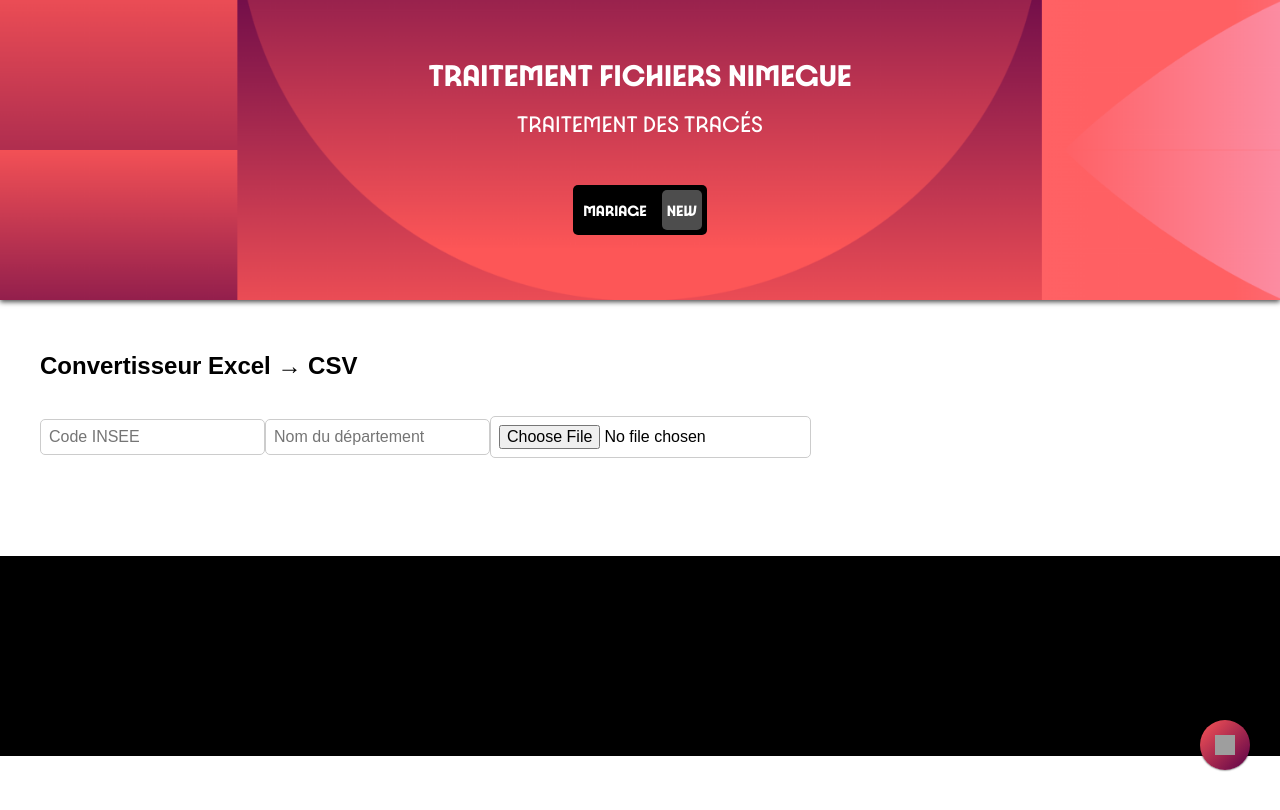
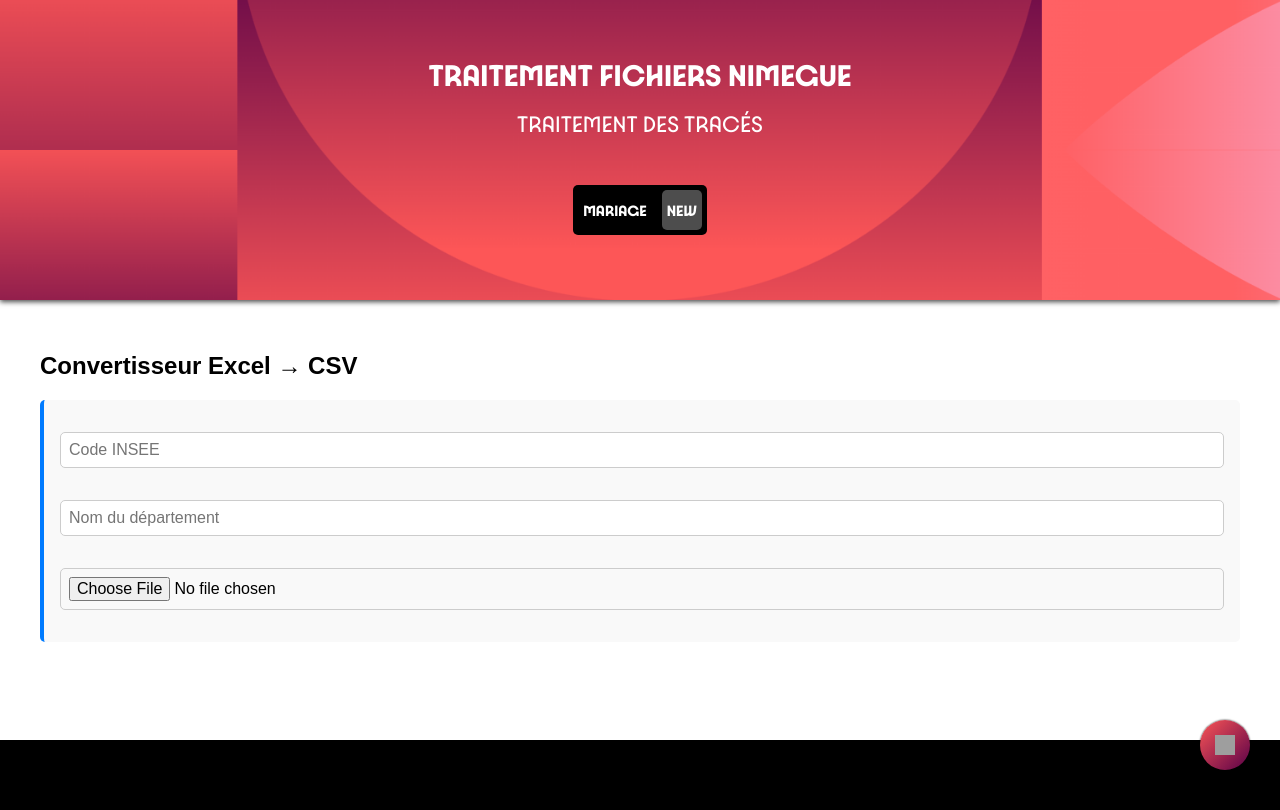
Before and after one commit to Rpzcancoillote/cdj-file-merger, a React (Create React App) app: page / in a window 1280 px wide. Both pictures are taken after a click on the item "NEW". Shown: the top 810 px of the page. Built offline with nearby package versions, Linux system fonts and the light colour scheme; grey boxes are pictures that could not be loaded.

Commit message:
[Format] - Style and changes

```diff
--- a/package.json
+++ b/package.json
@@ -30,7 +30,8 @@
         "read-excel-file": "^5.7.1",
         "styled-components": "^6.1.8",
         "typescript": "^4.9.5",
-        "web-vitals": "^2.1.4"
+        "web-vitals": "^2.1.4",
+        "xlsx": "^0.18.5"
     },
     "scripts": {
         "start": "react-scripts start",
--- a/src/components/Wedding.tsx
+++ b/src/components/Wedding.tsx
@@ -13,7 +13,17 @@ const Container = styled.div`
     max-width: 1200px;
     margin: auto;
 `
+const InputContainer = styled.div`
+    background: #f9f9f9;
+    border-left: 4px solid #007bff;
+    padding: 1rem;
+    margin: 1rem 0;
+    border-radius: 5px;
+    animation: ${fadeIn} 0.4s ease-in;
 
+    display: flex;
+    flex-direction: column;
+`
 const Input = styled.input`
     margin: 1rem 0;
     padding: 0.5rem;
@@ -139,6 +149,7 @@ const ExcelToCsvConverter = () => {
     return (
         <Container>
             <h2>Convertisseur Excel → CSV</h2>
+            <InputContainer>
                 <Input
                     type="text"
                     placeholder="Code INSEE"
@@ -152,6 +163,7 @@ const ExcelToCsvConverter = () => {
                     onChange={(e) => setDepartement(e.target.value)}
                 />
                 <Input type="file" accept=".xlsx, .xls" onChange={handleFileUpload} />
+            </InputContainer>
 
             {csvData.length > 0 && (
                 <>
```
Also changed, not shown: 1 other file (tests, documents, lock files or other folders). Lines whose indentation alone changed are shown as unchanged.
